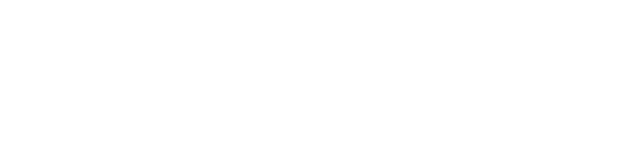
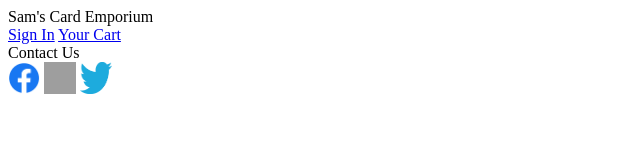
Before and after one commit to LiebesleidSam/Static-Store-Front, a plain HTML site: page index.html in a window 1280 px wide. Shown: the whole page, without its empty margins (0-640 px from the left). Drawn offline with Linux system fonts and the light colour scheme; grey boxes are pictures that could not be loaded.

Commit message:
Header and footer HTML added

```diff
--- a/index.html
+++ b/index.html
@@ -7,16 +7,19 @@
     <title>Static Store Front</title>
 </head>
 <body>
-    <div class="wrapper">
-        <header>
+    <header>
+        <div>Sam's Card Emporium</div>
+        <a href="#">Sign In</a>
+        <a href="#">Your Cart</a>
+    </header>
+    <div class="container">
 
-        </header>
-        <div>
-
-        </div>
-        <footer>
-
-        </footer>
     </div>
+    <footer>
+        <div>Contact Us</div>
+        <img src="./assets/facebookLogo.png" alt="facebook logo" width="32" height="32">
+        <img src="./assets/instagramLogo.png" alt="instagram logo" width="32" height="32">
+        <img src="./assets/twitterLogo.png" alt="twitter logo" width="32" height="32">
+    </footer>
 </body>
 </html>
```
Also changed, not shown: assets/facebookLogo.png (added), assets/twitterLogo.png (added), 1 other file.
